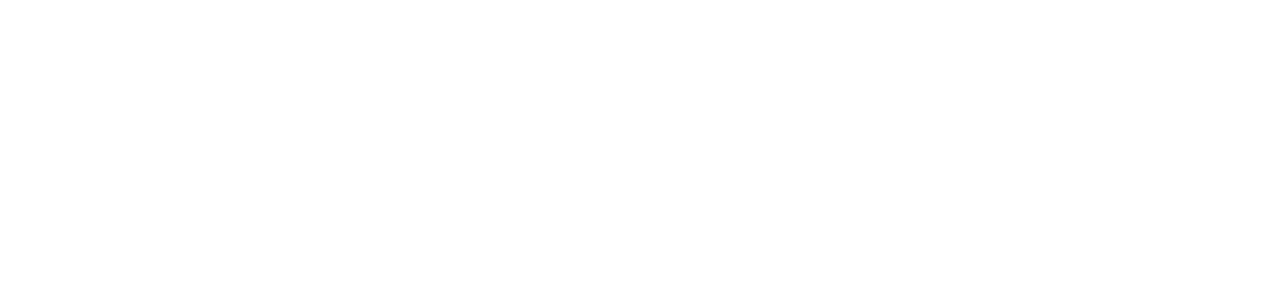
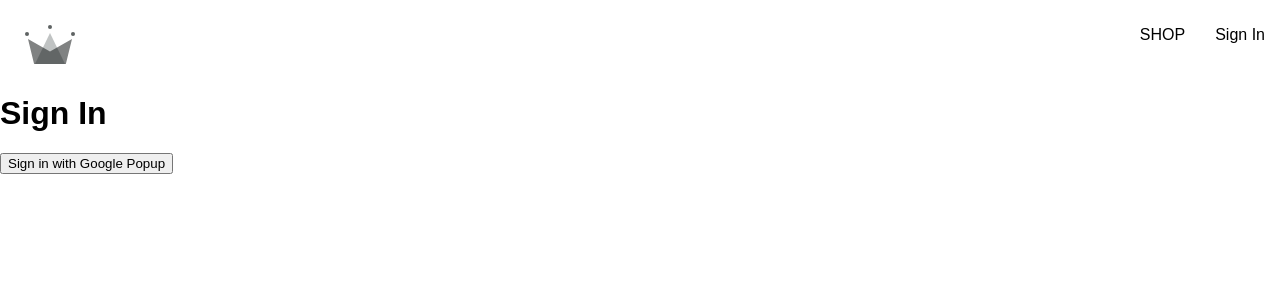
Before and after one commit to sebast825/Capstone, a React (Create React App) app: page /sign-in in a window 1280 px wide. Before the commit this address had no page. Shown: the top 300 px of the page. Built offline with nearby package versions, Linux system fonts and the light colour scheme; a web font is replaced by a local one.

Commit message:
video 92
Conection with Firebase

```diff
--- a/package.json
+++ b/package.json
@@ -6,6 +6,7 @@
     "@testing-library/jest-dom": "^5.16.4",
     "@testing-library/react": "^13.3.0",
     "@testing-library/user-event": "^13.5.0",
+    "firebase": "^9.8.4",
     "react": "^18.2.0",
     "react-dom": "^18.2.0",
     "react-router-dom": "^6.3.0",
--- a/src/App.js
+++ b/src/App.js
@@ -1,6 +1,7 @@
 import Home from "./routes/home/home.component";
 import {Routes , Route} from 'react-router-dom';
 import Navigation from "./routes/navigation/navigation.component";
+import SignIn from "./routes/signIn/signIn.component";
 
 const Shop = () => {
   return <h1>ecomerce</h1>
@@ -15,6 +16,7 @@
       <Route path="/" element={<Navigation/>}>
       <Route index element={<Home />} />
         <Route path='shop' element={<Shop />} />
+        <Route path="sign-in" element={<SignIn/>} />
       </Route>
 
     </Routes>
--- a/src/routes/navigation/navigation.component.jsx
+++ b/src/routes/navigation/navigation.component.jsx
@@ -17,6 +17,9 @@
             <Link className="nav-link" to='/shop'>
             <div>SHOP</div>
             </Link>
+            <Link className="nav-link" to='/sign-in'>
+            <div>Sign In</div>
+            </Link>
          </div>
 
        </div>
--- /dev/null
+++ b/src/routes/signIn/signIn.component.jsx
@@ -0,0 +1,20 @@
+import { signInWithGooglePopup } from "../../utils/firebase/firebaste.utils";
+
+const SignIn = () =>{
+
+   const logGoogleUser = async () => {
+      const response = await signInWithGooglePopup();
+      console.log(response);
+   }
+
+   return(
+      <div>
+         <h1>Sign In</h1>
+         <button onClick={logGoogleUser}>
+            Sign in with Google Popup
+         </button>
+      </div>
+   )
+
+   }
+   export default SignIn;
--- /dev/null
+++ b/src/utils/firebase/firebaste.utils.jsx
@@ -0,0 +1,33 @@
+// Import the functions you need from the SDKs you need
+import { initializeApp } from "firebase/app";
+// TODO: Add SDKs for Firebase products that you want to use
+// https://firebase.google.com/docs/web/setup#available-libraries
+
+import {getAuth,
+   signInWithRedirect,
+   signInWithPopup,
+   GoogleAuthProvider
+} from 'firebase/auth';
+
+// Your web app's Firebase configuration
+const firebaseConfig = {
+  apiKey: "AIzaSyBM4hK8a-l6NAepqCCfshtqjmGo0gSrgwU",
+  authDomain: "clapstone-24ba3.firebaseapp.com",
+  projectId: "clapstone-24ba3",
+  storageBucket: "clapstone-24ba3.appspot.com",
+  messagingSenderId: "1031320218180",
+  appId: "1:1031320218180:web:27abe49952b8d9d6faaa11"
+};
+
+const firebaseApp = initializeApp(firebaseConfig);
+
+//can be more than one, depending whta you need
+const provider = new GoogleAuthProvider();
+
+provider.setCustomParameters({
+   promt:'select_acount',
+})
+
+//is for the autentification of provider, only need one for the whole app
+export const auth = getAuth();
+export const signInWithGooglePopup = () => signInWithPopup(auth,provider);
```
Also changed, not shown: 1 other file (tests, documents, lock files or other folders).
